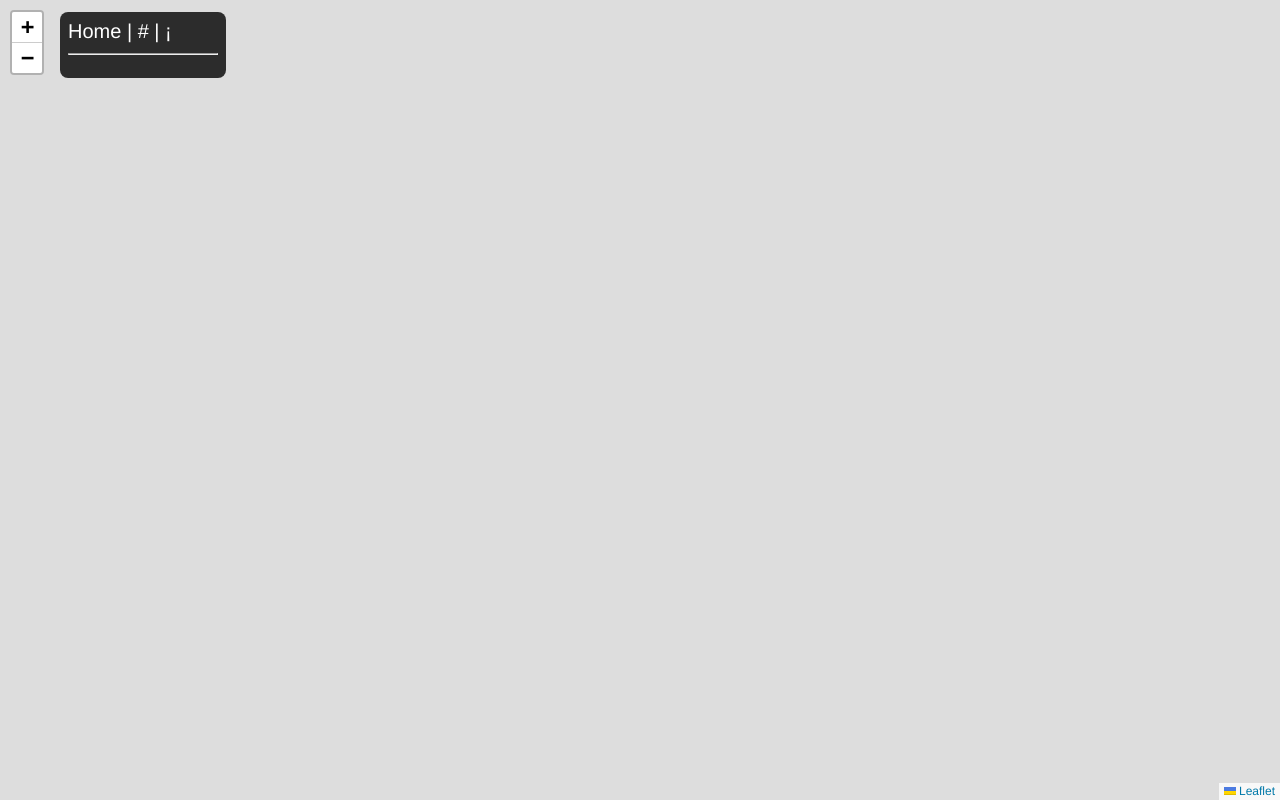
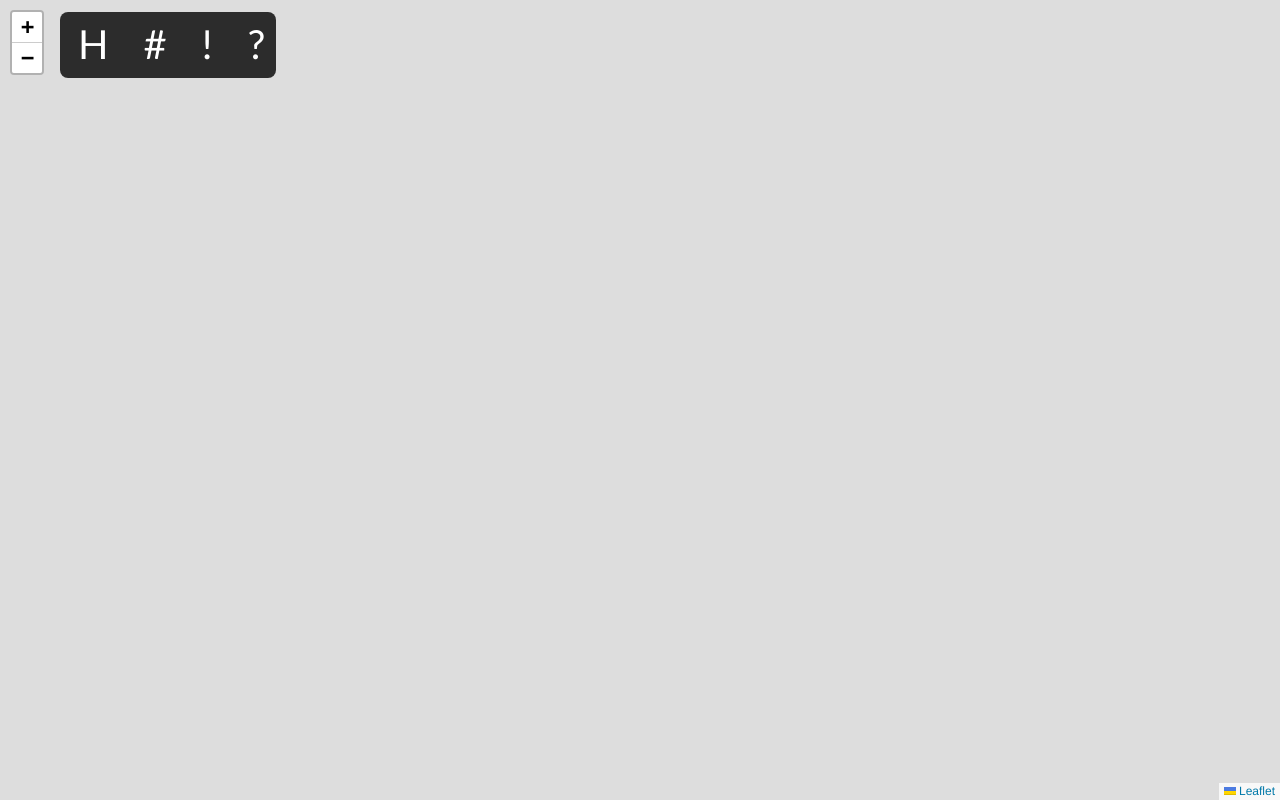
Before and after one commit to oscarmarinmiro/Vocesv2, a Django app: page / in a window 1280 px wide. Run offline with Django 3.2, Linux system fonts and the light colour scheme; parts of the project's set-up code (start-up, migrations or seed data) failed here and were passed over; some libraries are stand-ins or nearby versions.

Commit message:
Un poquito de chapa y pintura...

```diff
--- a/vocesBack/static/css/voces.css
+++ b/vocesBack/static/css/voces.css
@@ -1,14 +1,14 @@
 body {
     padding: 0;
     margin: 0;
-    font-family: Futura, "Helvetica Neue", sans-serif;
+    font-family: "candara", "Helvetica Neue", sans-serif;
 }
 html, body, #mapPage, #map {
     height: 100%;
 }
 #infobox
 {
-    width: 150px;
+    width: 200px;
     height: 50px;
     position:fixed;
     top: 12px;
@@ -27,6 +27,8 @@ html, body, #mapPage, #map {
 }
 #infoextra
 {
+    padding-top:20px;
+    padding-left:5px;
     font-size:10px;
 }
 .tweet {
@@ -72,12 +74,45 @@ html, body, #mapPage, #map {
 }
 .ht
 {
-    font-size:20px;
+    font-size: 20px;
     cursor:pointer;
-    color: #077;
+    color: #FFF;
 }
 
 .hton
 {
-    color:#FFF;
+    color:#ffe174;
 }
+
+#infomenu
+{
+    padding-left:10px;
+}
+
+.infomenu
+{
+    font-size:40px;
+    padding-right:35px;
+}
+
+.extraHeader
+{
+    font-size: 20px;
+    color:#ffe174;
+}
+
+.extraContent
+{
+    font-size: 12px;
+}
+
+.close
+{
+    font-size: 15px;
+    width: 40px;
+    border: 1px solid white;
+    padding: 3px;
+    cursor:pointer;
+    background: #FFF;
+    color: #000;
+}
--- a/vocesBack/static/js/mapscript.js
+++ b/vocesBack/static/js/mapscript.js
@@ -8,7 +8,6 @@ var replyAccount='@vote_outliers';
 
 var htFilter = "__all__";
 
-var hashtagMap={};
 var hashtagCount={};
 var CIRCLE_SIZE=30;
 var locLatLng;
@@ -120,19 +119,19 @@ $(document).ready(function(){
         $.getJSON(url,function(data){checkins=data;console.log(checkins);}).complete(function(){console.log('Carga completada...');paintMap();});
     };
     //Display functions.
-    function openInfobox(){
+    function openInfobox(height){
         console.log('At openInfobox');
-        $('#infobox').css('height','300px');
+        $('#infobox').css('height',height);
     };
     function closeInfobox(){
         console.log('At closeInfobox');
         $('#infoextra').html("");
         $('#infobox').css('height','50px');
     };
-    var display = function(html){
+    var display = function(html,height){
         console.log('At display');
-        openInfobox();
-        html+='<br /><a id="close" href="#">Cerrar</a>';
+        openInfobox(height+"px");
+        html+='<br /><div id="close" class="close" href="#">Cerrar</div>';
         $('#infoextra').html(html);
         $('#close').on('click',function(){closeInfobox();});
     };
@@ -152,7 +151,7 @@ $(document).ready(function(){
             html+='<span class="ht">'+data.hashTag+"</span><br /><br />";
             html+='<span class="button" id="checkin">Checkin</span><br /><br />';
             html+='</div>';
-            display(html);
+            display(html,300);
             $("#checkin").on("click", checkinMe);
         });
     };
@@ -169,7 +168,7 @@ $(document).ready(function(){
             html+='<span class="tweet">'+data.text+"</span><br />";
             html+='<span class="ht">'+data.hashTag+"</span><br /><br />";
             html+='</div>';
-            display(html);
+            display(html,300);
         });
     };
     var paintMapFirstTime = function(){
@@ -199,7 +198,7 @@ $(document).ready(function(){
     };
     var paintUserPosition=function(){
         console.log('At paintUserPosition');
-        L.marker(locLatLng).setZIndexOffset(-10).addTo(map);
+        L.marker(locLatLng).setZIndexOffset(-1).addTo(map);
         paintCalls();
     };
     var paintCalls=function(){
@@ -274,15 +273,26 @@ $(document).ready(function(){
     var menuHash=function(){
         console.log('At menuHash');
         html="";
-        html+="Trending Topics<br>";
+        html+='<span class="extraHeader">Trending ahora</span>';
+        html+='<p class="extraContent">';
         for (var i in hashtagCount)
         {
             var finalName = hashtagCount[i].ht=='__all__' ? 'todos':'#'+hashtagCount[i].ht;
-            html+= hashtagCount[i].ht==htFilter ? '<span class="ht hton" htname='+hashtagCount[i].ht+'>'+finalName+'</span><br>':'<span class="ht" htname='+hashtagCount[i].ht+'>'+"#"+hashtagCount[i].ht+'</span><br>';
+            html+= hashtagCount[i].ht==htFilter ? '<span class="ht hton" htname='+hashtagCount[i].ht+'>'+finalName+'</span><br>':'<span class="ht" htname='+hashtagCount[i].ht+'>'+finalName+'</span><br>';
         }
-        display(html);
+        html+='</p>';
+        display(html,280);
         $('.ht').on("click",function(){$('.ht').removeClass('hton');htFilter = $(this).attr("htname");$(this).attr('htname');$(this).addClass("hton");paintMap();});
     }
+
+    var menuHelp=function(){
+        console.log('At menuhelp');
+        html="";
+        html+='<span class="extraHeader">¿Qué es \'convoca!\'?</span>';
+        html+='<p class="extraContent">Convoca es una plataforma para convocar convocatorias convocantes de convocadores para convocados</p>';
+        display(html,200);
+    }
+
     var menuCall=function(){
         console.log('At menuCall');
         var callSymbol = '%C2%A1';
@@ -298,11 +308,13 @@ $(document).ready(function(){
     var menu=function(){
         console.log('At menu');
         var html="";
-        html = '<a id="home" href="#">Home</a> | <a id="tag" href="#">#</a> | <a id="call" href="#">¡</a>';
+//        html = '<a id="home" href="#"><img src="static/imgs/marker_white.png" width="20" height="30"></a><a id="tag" href="#">#TT</a><a id="call" href="#">¡C!</a>';
+        html = '<a id="home" class="infomenu" href="#">H</a><a id="tag" class="infomenu" href="#">#</a><a id="call" href="#" class="infomenu">!</a><a id="help" href="#" class="infomenu">?</a>';
         $('#infomenu').html(html);
         $('#home').on("click",menuHome);
         $('#tag').on("click",menuHash);
         $('#call').on("click", menuCall);
+        $('#help').on("click", menuHelp);
     };
     //Map events handlers.
     var onLocationError=function(e){console.log('At onLocationError');alert(e.message);};
--- a/vocesBack/templates/index.html
+++ b/vocesBack/templates/index.html
@@ -6,6 +6,6 @@
 <body id="mapPage">
     <div id="map">
     </div>
-	<div id="infobox"><div id="infomenu"></div><hr><div id="infoextra"></div></div>
+	<div id="infobox"><div id="infomenu"></div><div id="infoextra"></div></div>
 </body>
 {%  endblock %}
```
Also changed, not shown: vocesBack/static/imgs/marker_white.png (added).
